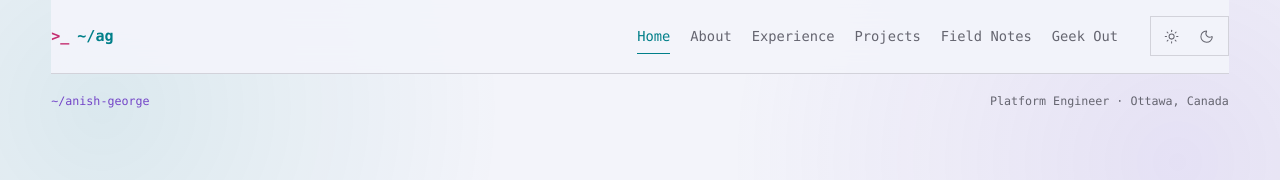
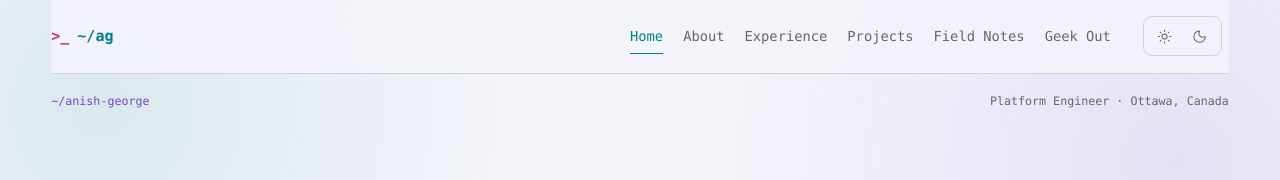
Before and after one commit to ANISHG-26/ANISHG-26.github.io, a Jekyll site: the page built from index.html, in a window 1280 px wide. Shown: the top 180 px of the page. Built offline with Jekyll 4.4.1, drawn with Linux system fonts in a browser that asks for light colours; nearby versions of some CDN libraries.

Commit message:
style: round and reposition theme toggle

```diff
--- a/assets/css/portfolio.css
+++ b/assets/css/portfolio.css
@@ -42,10 +42,10 @@ svg { width: 1.1rem; height: 1.1rem; flex: 0 0 auto; }
 .desktop-nav a { padding-block: .6rem; color: var(--muted-foreground); white-space: nowrap; }
 .desktop-nav a:hover, .desktop-nav a[aria-current] { color: var(--cyan); }
 .desktop-nav a[aria-current] { box-shadow: inset 0 -1px var(--cyan); }
-.theme-switcher { display: flex; padding: .2rem; border: 1px solid var(--border); }
+.theme-switcher { display: flex; margin-right: .45rem; padding: .2rem; border: 1px solid var(--border); border-radius: .55rem; overflow: hidden; }
 .theme-switcher button { display: grid; place-items: center; min-width: 2.2rem; min-height: 2rem; border: 0; cursor: pointer; color: var(--muted-foreground); background: transparent; }
 .theme-switcher button svg { width: .95rem; height: .95rem; }
-.theme-switcher button[aria-pressed="true"] { background: var(--cyan-soft); color: var(--cyan); }
+.theme-switcher button[aria-pressed="true"] { border-radius: .35rem; background: var(--cyan-soft); color: var(--cyan); }
 .workspace-path { display: flex; justify-content: space-between; gap: 1rem; padding-block: 1.3rem; color: var(--muted-foreground); font: .73rem var(--font-code); }
 .workspace-path > span:first-child { color: var(--purple); }
 .foundation-hero { display: grid; grid-template-columns: minmax(0, 1.08fr) minmax(0, 1fr); gap: clamp(2rem, 5vw, 5rem); align-items: center; padding-block: 3.3rem 4.5rem; }
```
Also changed, not shown: docs/design-contract.md (+6 -0 lines).
